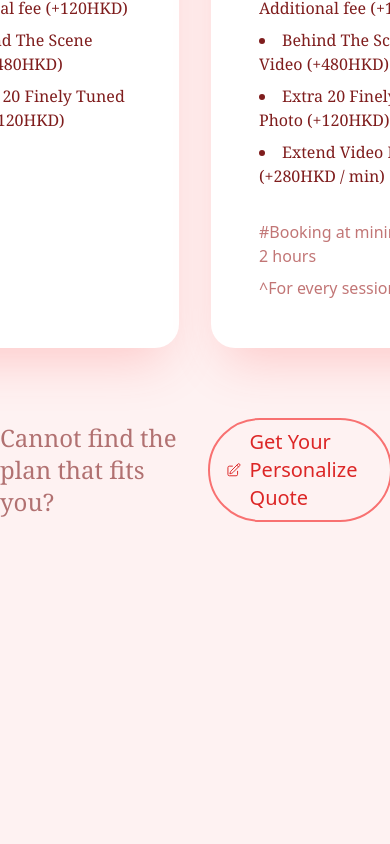
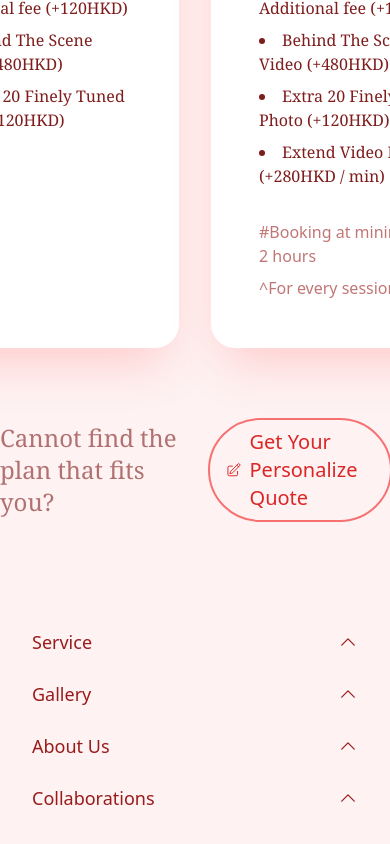
Before and after one commit to sam-lo/omori-studio, a Next.js app: page /services in a window 390 px wide. Shown: the part 1420-2264 px from the top of the page. Before the commit the page ends 2036 px from the top, so only its background shows below. Built offline with nearby package versions, Linux system fonts and the light colour scheme.

Commit message:
fixed home page for mobile

```diff
--- a/app/page.tsx
+++ b/app/page.tsx
@@ -14,24 +14,32 @@ import * as React from "react";
 export default function Home() {
   return (
     <>
-      <div className="flex flex-col items-center justify-center space-y-8 py-24 selection:bg-red-200">
-        <div className="text-7xl font-serif text-red-900">
+      <div className="flex flex-col items-center justify-center space-y-8 sm:py-24 py-14 selection:bg-red-200">
+        <div className="flex flex-col items-center space-y-2 sm:hidden text-6xl font-serif text-red-900">
+        <div>
+          OMORI
+        </div>
+        <div>
+          STUDIO
+        </div>
+        </div>
+        <div className="hidden sm:block text-7xl font-serif text-red-900">
           OMORI STUDIO
         </div>
         <div className="text-xl font-serif text-red-900">
           Stretch Your Every Precious Moment
         </div>
         <TypeOfService/>
-        <div className="px-24 pt-28 flex items-center justify-center gap-16">
+        <div className="sm:px-24 px-10 pt-12 sm:pt-28 flex flex-col sm:flex-row items-center text-center sm:text-left justify-center gap-16">
           <Image src={Hebie} alt={"Hebie"}
-                 className="w-5/12 rounded-3xl shadow-xl shadow-red-100 hover:scale-105 transition ease-in-out duration-700"/>
+                 className="sm:w-5/12 rounded-3xl shadow-xl shadow-red-100 hover:scale-105 transition ease-in-out duration-700"/>
           <div className="flex-col  space-y-6">
             <div className="flex flex-col space-y-2">
               <div className="text-2xl font-serif text-red-900">
                 From Photography, Videography to Graphical Design,
               </div>
               <div className="text-2xl font-serif text-red-950">
-                a streamlined service that you can count on.
+                A streamlined service that you can count on.
               </div>
             </div>
             <a
@@ -51,7 +59,7 @@ export default function Home() {
 
 function TypeOfService() {
   return (
-    <div className="bg-white rounded-full shadow-xl shadow-red-100 mx-16">
+    <div className="hidden sm:block bg-white rounded-full shadow-xl shadow-red-100 mx-16">
       <div className="flex flex-wrap gap-2 justify-center items-center m-1 text-lg">
         <div
           className="flex hover:bg-red-50 items-center space-x-2 text-red-950 hover:text-red-800 font-serif px-6 py-4 rounded-full transition duration-300">
--- a/components/footer.tsx
+++ b/components/footer.tsx
@@ -1,4 +1,12 @@
-import {BuildingLibraryIcon, CubeIcon, InformationCircleIcon, UserGroupIcon} from "@heroicons/react/24/outline";
+"use client"
+import {
+  BuildingLibraryIcon,
+  CubeIcon,
+  InformationCircleIcon,
+  UserGroupIcon,
+  ChevronUpIcon
+} from "@heroicons/react/24/outline";
+import {Disclosure} from "@headlessui/react";
 
 export default function Footer() {
   return (
@@ -14,6 +22,7 @@ export default function Footer() {
           © 2024 OMORI STUDIO. All rights reserved.
         </div>
       </div>
+      <MobileAccordion/>
     </>
   )
 }
@@ -120,3 +129,134 @@ function CollaborationsSession() {
     </div>
   )
 }
+
+function MobileAccordion() {
+  return (
+    <div className="w-full px-4 pb-8 block sm:hidden">
+      <Disclosure>
+        {({open}) => (
+          <>
+            <Disclosure.Button
+              className="flex w-full justify-between items-center rounded-xl pr-4 pl-4 py-3 text-left text-lg font-medium text-red-800 focus:outline-none focus-visible:ring focus-visible:ring-red-500/75">
+              <span>Service</span>
+              <ChevronUpIcon
+                className={`${
+                  open ? 'rotate-180 transform' : ''
+                } h-5 w-5 text-red-800`}
+              />
+            </Disclosure.Button>
+            <Disclosure.Panel className="px-4 py-2 text-sm text-red-800">
+              <div className="flex flex-col space-y-3">
+                <a href="/services">
+                  Still Photography
+                </a>
+                <a href="/services">
+                  Event Package
+                </a>
+                <a href="/services">
+                  Business Quotation
+                </a>
+                <a href="/services">
+                  Non-Profit Project
+                </a>
+              </div>
+            </Disclosure.Panel>
+          </>
+        )}
+      </Disclosure>
+      <Disclosure>
+        {({open}) => (
+          <>
+            <Disclosure.Button
+              className="flex w-full justify-between items-center rounded-xl pr-4 pl-4 py-3 text-left text-lg font-medium text-red-800 focus:outline-none focus-visible:ring focus-visible:ring-red-500/75">
+              <span>Gallery</span>
+              <ChevronUpIcon
+                className={`${
+                  open ? 'rotate-180 transform' : ''
+                } h-5 w-5 text-red-800`}
+              />
+            </Disclosure.Button>
+            <Disclosure.Panel className="px-4 py-2 text-sm text-red-800">
+              <div className="flex flex-col space-y-3">
+                <a href="/gallery">
+                  Musical Concerts
+                </a>
+                <a href="/gallery">
+                  Pre-Wedding & Big-Day
+                </a>
+                <a href="/gallery">
+                  Fine-Art Portraits
+                </a>
+                <a href="/gallery">
+                  Business Event
+                </a>
+              </div>
+            </Disclosure.Panel>
+          </>
+        )}
+      </Disclosure>
+      <Disclosure>
+        {({open}) => (
+          <>
+            <Disclosure.Button
+              className="flex w-full justify-between items-center rounded-xl pr-4 pl-4 py-3 text-left text-lg font-medium text-red-800 focus:outline-none focus-visible:ring focus-visible:ring-red-500/75">
+              <span>About Us</span>
+              <ChevronUpIcon
+                className={`${
+                  open ? 'rotate-180 transform' : ''
+                } h-5 w-5 text-red-800`}
+              />
+            </Disclosure.Button>
+            <Disclosure.Panel className="px-4 py-2 text-sm text-red-800">
+              <div className="flex flex-col space-y-3">
+                <a href="/maintenance">
+                  Download Resource
+                </a>
+                <a href="/maintenance">
+                  Press Release
+                </a>
+                <a href="/about/contact">
+                  Contact Us
+                </a>
+                <a href="/about/career">
+                  Join Omri Studio
+                </a>
+              </div>
+            </Disclosure.Panel>
+          </>
+        )}
+      </Disclosure>
+      <Disclosure>
+        {({open}) => (
+          <>
+            <Disclosure.Button
+              className="flex w-full justify-between items-center rounded-xl pr-4 pl-4 py-3 text-left text-lg font-medium text-red-800 focus:outline-none focus-visible:ring focus-visible:ring-red-500/75">
+              <span>Collaborations</span>
+              <ChevronUpIcon
+                className={`${
+                  open ? 'rotate-180 transform' : ''
+                } h-5 w-5 text-red-800`}
+              />
+            </Disclosure.Button>
+            <Disclosure.Panel className="px-4 py-2 text-sm text-red-800">
+              <div className="flex flex-col space-y-3">
+                <a href="/maintenance">
+                  Our Partners
+                </a>
+                <a href="/maintenance">
+                  How it works
+                </a>
+                <a href="/maintenance">
+                  Partners Review
+                </a>
+                <a href="/maintenance">
+                  Join Partnership
+                </a>
+              </div>
+            </Disclosure.Panel>
+          </>
+        )}
+      </Disclosure>
+    </div>
+  )
+}
```
